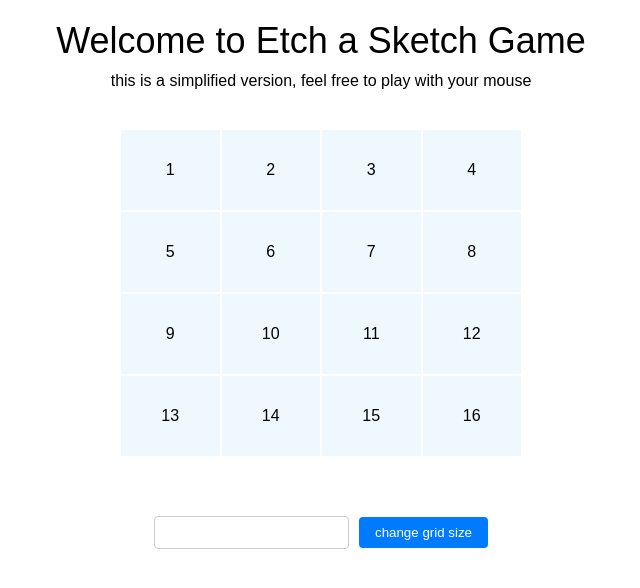
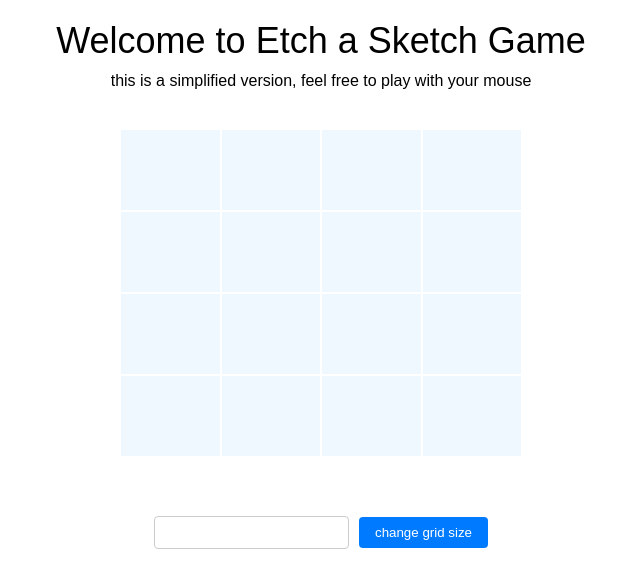
Before and after one commit to kriss-spy/Etch-A-Sketch, a plain HTML site: page index.html in a window 1280 px wide. Shown: the whole page, without its empty margins (319-959 px from the left). Drawn offline with Linux system fonts and the light colour scheme.

Commit message:
static grid size by js

```diff
--- a/index.html
+++ b/index.html
@@ -15,23 +15,6 @@
     </div>
     <div class="container">
         <div id="grid">
-            <!-- static 4x4 for now -->
-            <div class="item">1</div>
-            <div class="item">2</div>
-            <div class="item">3</div>
-            <div class="item">4</div>
-            <div class="item">5</div>
-            <div class="item">6</div>
-            <div class="item">7</div>
-            <div class="item">8</div>
-            <div class="item">9</div>
-            <div class="item">10</div>
-            <div class="item">11</div>
-            <div class="item">12</div>
-            <div class="item">13</div>
-            <div class="item">14</div>
-            <div class="item">15</div>
-            <div class="item">16</div>
         </div>
     </div>
     <div class="input-area">
--- a/main.js
+++ b/main.js
@@ -1,3 +1,12 @@
+const gridSize = 16;
+
+const grid = document.querySelector("#grid");
+for (let i = 0; i < gridSize; i++) {
+  let item = document.createElement("div");
+  item.classList.add("item");
+  grid.appendChild(item);
+}
+
 const items = document.querySelectorAll(".item");
 items.forEach((item) => {
   item.addEventListener("mouseover", () => {
```
Also changed, not shown: draft.html (+5 -24 lines).
